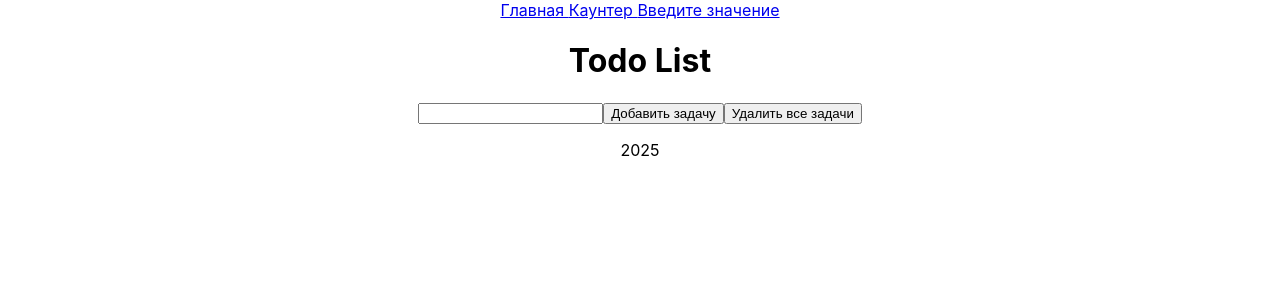
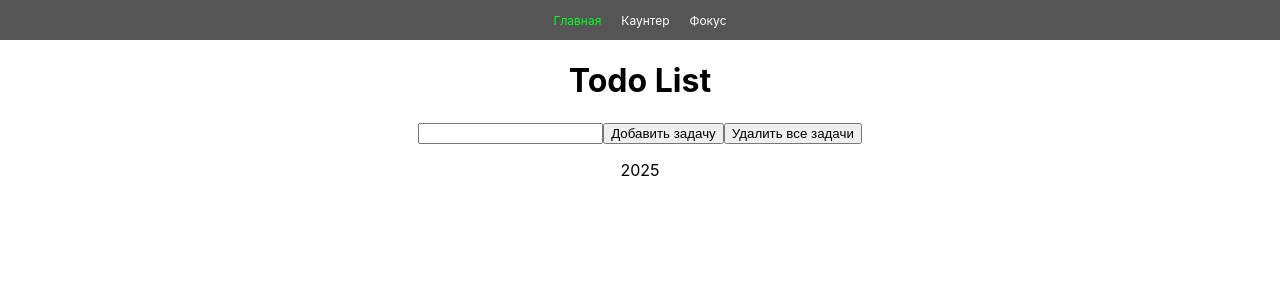
Before and after one commit to Elisei-Trifan/React-learning, a React (Create React App) app: page / in a window 1280 px wide. Shown: the top 300 px of the page. Built offline with nearby package versions, Linux system fonts and the light colour scheme.

Commit message:
setActiv in NavLink

```diff
--- a/src/App2.css
+++ b/src/App2.css
@@ -27,3 +27,22 @@ li {
 input:checked + span {
   text-decoration: line-through;
 }
+
+.header {
+  background-color: rgba(13, 13, 13, 0.7);
+  display: flex;
+  justify-content: center;
+  align-items: center;
+  height: 40px;
+}
+.link {
+  font-size: 12px;
+  color: white;
+  text-decoration: none;
+  padding: 0 10px;
+}
+
+.active-link {
+  color: rgb(0, 255, 34);
+  text-decoration: double;
+}
--- a/src/components/Layout.js
+++ b/src/components/Layout.js
@@ -1,13 +1,20 @@
 import React from 'react'
-import { Link, Outlet } from 'react-router-dom'
+import { NavLink, Outlet } from 'react-router-dom'
 
 const Layout = () => {
+  const setActive = ({ isActive }) => `link ${isActive ? 'active-link' : ''}`
   return (
     <>
       <header className="header">
-        <Link to="/"> Главная </Link>
-        <Link to="/counter"> Каунтер </Link>
-        <Link to="/inputRef"> Введите значение </Link>
+        <NavLink className={setActive} to="/">
+          Главная
+        </NavLink>
+        <NavLink className={setActive} to="/counter">
+          Каунтер
+        </NavLink>
+        <NavLink className={setActive} to="/inputRef">
+          Фокус
+        </NavLink>
       </header>
       <Outlet />
       <footer> 2025 </footer>
--- a/src/redux/slices/todoSlice.js
+++ b/src/redux/slices/todoSlice.js
@@ -10,6 +10,7 @@ const todoSlice = createSlice({
   initialState,
   reducers: {
     addTodo(state, action) {
+      if (state.text.trim() === '') return
       state.todos.push({
         id: new Date().toISOString(),
         text: state.text,
```
